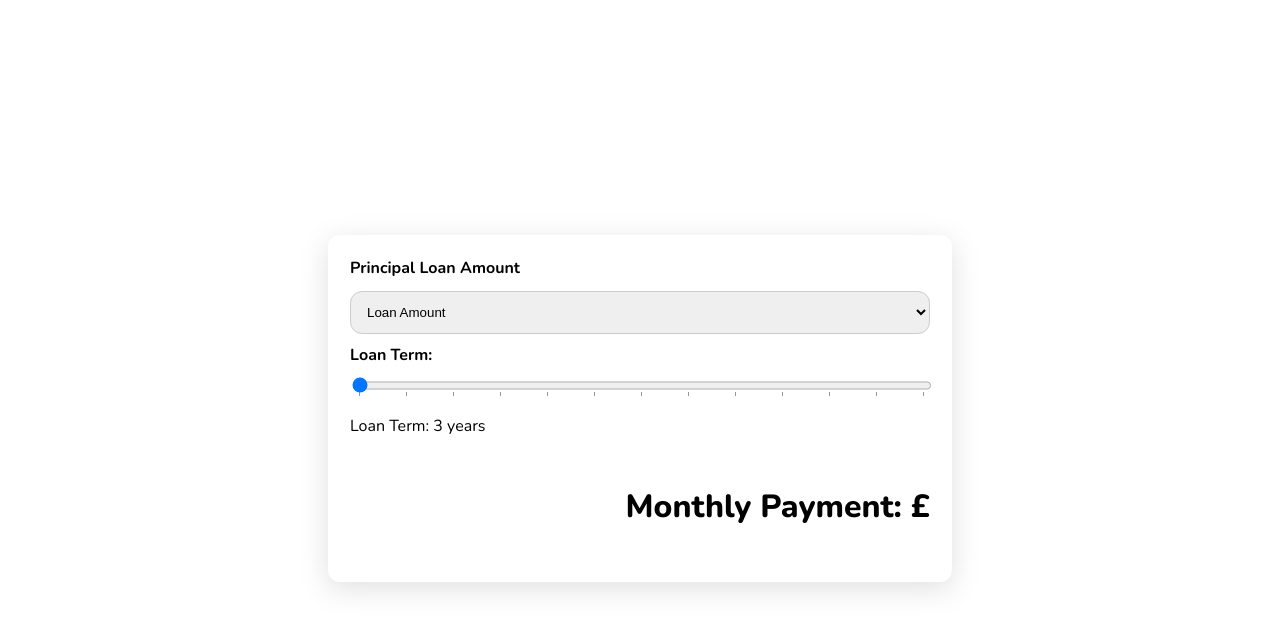
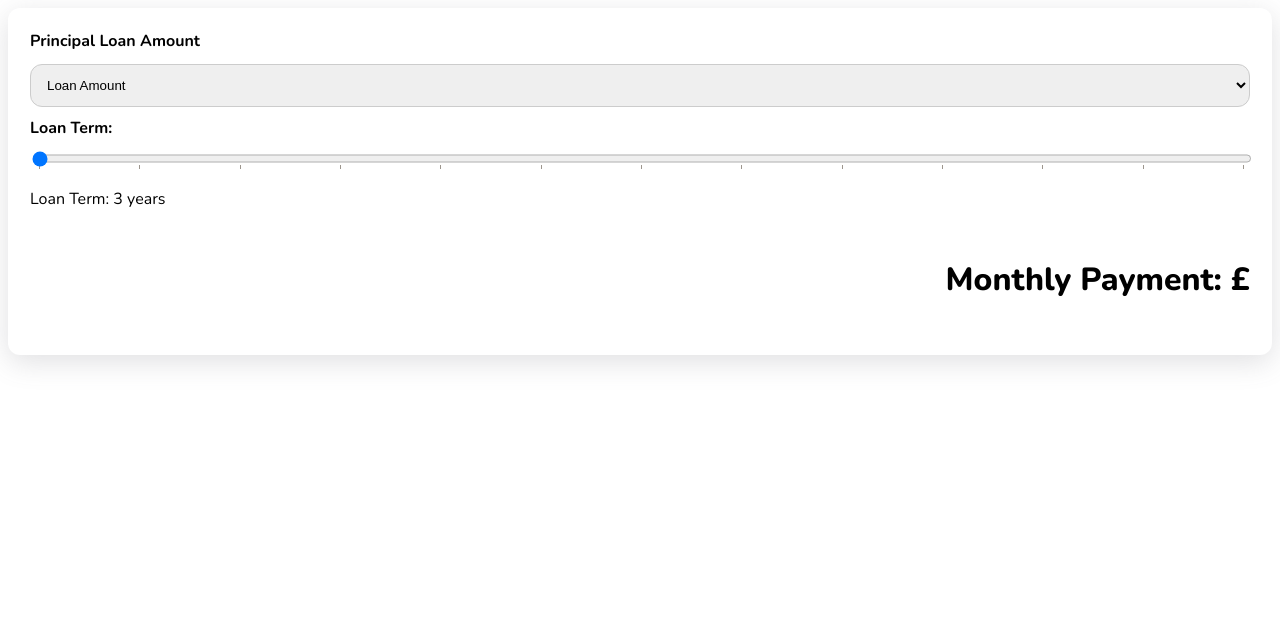
Before and after one commit to domjd/mortgagecalculator, a plain HTML site: page index.html in a window 1280 px wide. Drawn offline with nearby package versions, Linux system fonts and the light colour scheme.

Commit message:
width changes

```diff
--- a/style.css
+++ b/style.css
@@ -5,11 +5,6 @@ body {
 }
 /* Style the container */
 .container {
-  display: flex;
-  width: 100%;
-  height: 100vh;
-  align-items: center;
-  justify-content: center;
 }
 
 form {
```
